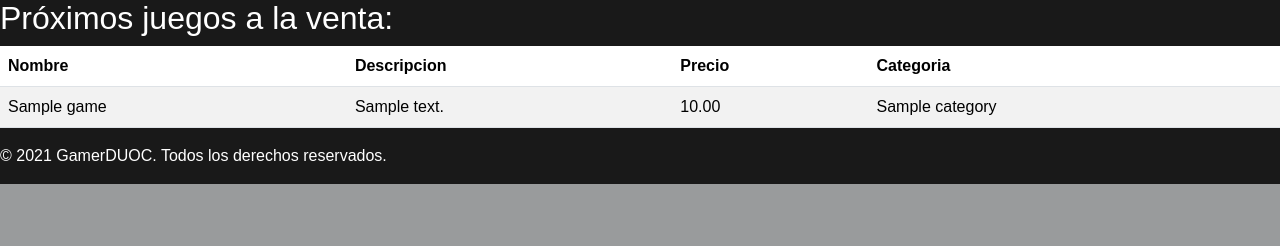
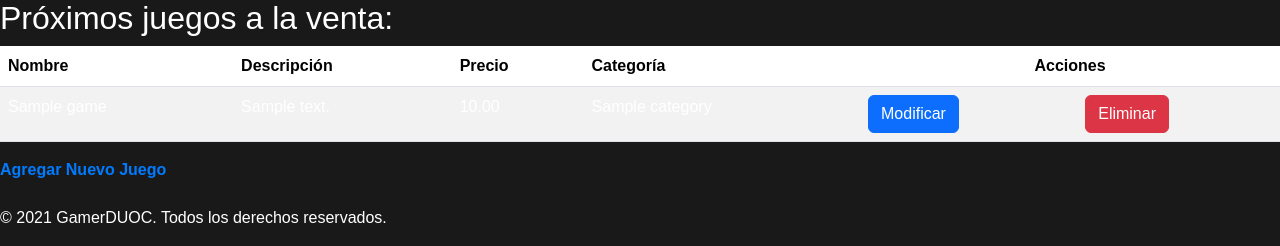
Before and after one commit to c4miloarriagada/django_app, a Django app: page /dashboard/ in a window 1280 px wide. Shown: the part 687-933 px from the top of the page. Before the commit the page ends 871 px from the top, so only its background shows below. Run offline with Django 5.2, Linux system fonts and the light colour scheme; tables that the repository leaves empty hold one stand-in row (values such as "Sample post").

Commit message:
update: CRUD

```diff
--- a/duocgame/urls.py
+++ b/duocgame/urls.py
@@ -16,7 +16,9 @@ from .views import (
     user_panel,
     visualizacion,
     wip,
-    form_juegos
+    form_juegos,
+    mod_juegos,
+    eliminar_juego,
 )
 
 urlpatterns = [
@@ -36,4 +38,6 @@ urlpatterns = [
     path("categoria/wip", wip, name="wip"),
     path("logout/", auth_views.LogoutView.as_view(next_page="/"), name="logout"),
     path("form_juegos/", form_juegos, name="form_juegos"),
+    path("mod_juegos/<int:idgame>/", mod_juegos, name="mod_juegos"),
+    path("eliminar_juego/<int:idgame>/", eliminar_juego, name="eliminar_juego")
 ]
--- a/duocgame/views.py
+++ b/duocgame/views.py
@@ -140,3 +140,29 @@ def form_juegos(request):
         else:
             datos['mensaje'] = "Error al guardar el juego"
     return render(request, "form_juegos.html", {'form': GameForm()})
+
+@login_required
+def mod_juegos(request, idgame):
+    if request.session["role"] != "admin":
+        return HttpResponse("No tienes permisos para acceder a esta página")
+    juego = Game.objects.get(idGame=idgame)
+    datos = {
+        'form': GameForm(instance=juego)
+    }
+    if request.method == "POST":
+        form = GameForm(request.POST, instance=juego)
+        if form.is_valid():
+            form.save()
+            datos['mensaje'] = "Juego modificado correctamente"
+            return redirect('dashboard')
+        else:
+            datos['mensaje'] = "Error al modificar el juego"
+    return render(request, "mod_juegos.html", datos)
+
+@login_required
+def eliminar_juego(request, idgame):
+    if request.session["role"] != "admin":
+        return HttpResponse("No tienes permisos para acceder a esta página")
+    juego = Game.objects.get(idGame=idgame)
+    juego.delete()
+    return redirect(to="dashboard")
--- a/static/css/dashboard.css
+++ b/static/css/dashboard.css
@@ -151,3 +151,16 @@ header {
 .row {
   color: white;
 }
+.row th {
+  color: rgb(255, 255, 255);
+}
+
+.styled-link {
+  color: #007bff;
+  text-decoration: none;
+  font-weight: bold;
+}
+
+.text-custom {
+  color: white !important;
+}
--- a/templates/dashboard.html
+++ b/templates/dashboard.html
@@ -86,22 +86,39 @@
           <thead>
               <tr>
                   <th scope="col">Nombre</th>
-            <th scope="col">Descripcion</th>
+                  <th scope="col">Descripción</th>
                   <th scope="col">Precio</th>
-            <th scope="col">Categoria</th>
+                  <th scope="col">Categoría</th>
+                  <th scope="col" colspan="2" style="text-align: center;">Acciones</th>
               </tr>
           </thead>
           <tbody>
               {% for juego in juegos %}
               <tr>
-            <td>{{ juego.name }}</td>
-            <td>{{ juego.description }}</td>
-            <td>{{ juego.price }}</td>
-            <td>{{ juego.category }}</td>
+                <td class="text-custom">{{ juego.name }}</td>
+                <td class="text-custom">{{ juego.description }}</td>
+                <td class="text-custom">{{ juego.price }}</td>
+                <td class="text-custom">{{ juego.category }}</td>
+                  <td>
+                      <form method="post" action="{% url 'mod_juegos' idgame=juego.idGame %}">
+                          {% csrf_token %}
+                          <input type="hidden" name="game_id" value="{{ juego.idGame }}">
+                          <button type="submit" class="btn btn-primary">Modificar</button>
+                      </form>
+                  </td>
+                  <td>
+                      <form method="post" action="{% url 'eliminar_juego' idgame=juego.idGame %}">
+                        {% csrf_token %}
+                        <input type="hidden" name="game_id" value="{{ juego.idGame }}">
+                        <button type="submit" class="btn btn-danger">Eliminar</button>
+                    </form>
+                  </td>
               </tr>
               {% endfor %}
           </tbody>
       </table>
+      <a href="{% url 'form_juegos' %}" class="styled-link">Agregar Nuevo Juego</a>
+      <br><br>
   </div>
   <footer>
     <p>© 2021 GamerDUOC. Todos los derechos reservados.</p>
```
Also changed, not shown: templates/mod_juegos.html (added, +66 -0 lines). Lines whose indentation alone changed are shown as unchanged.
